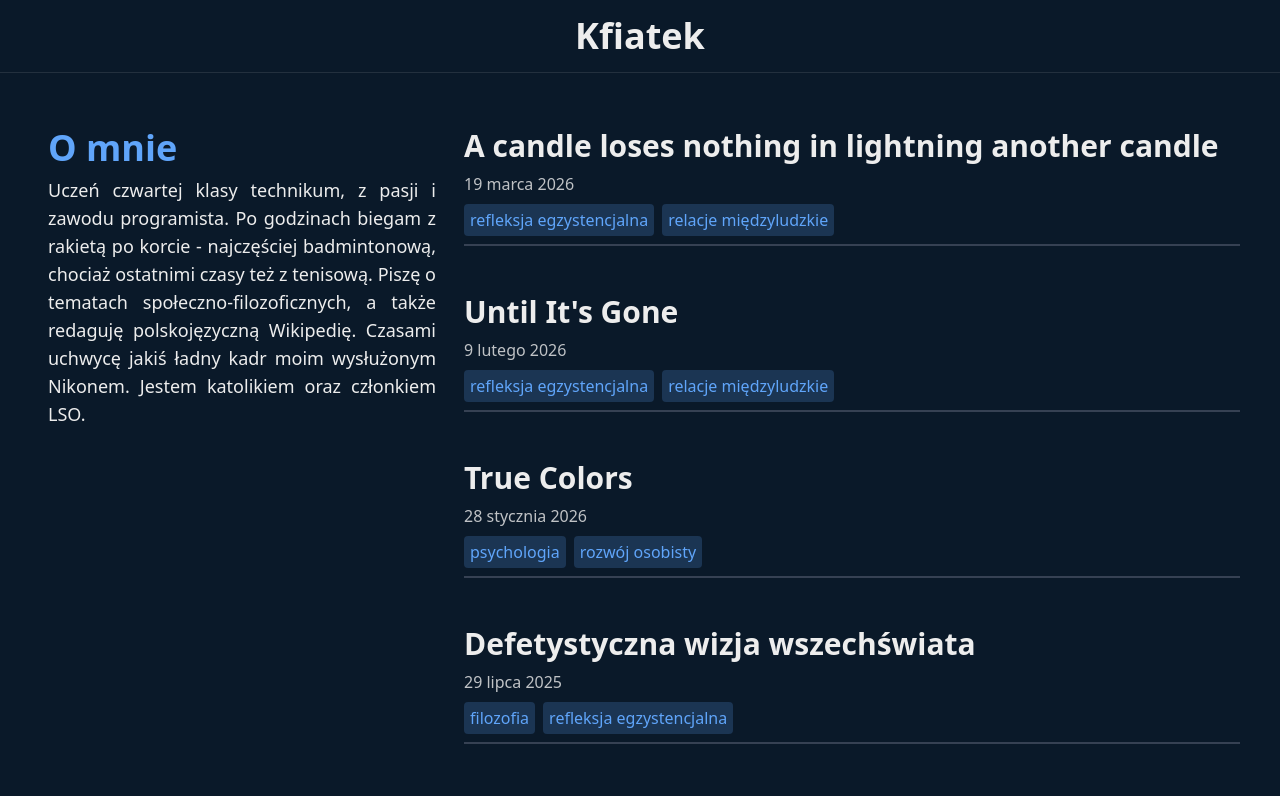
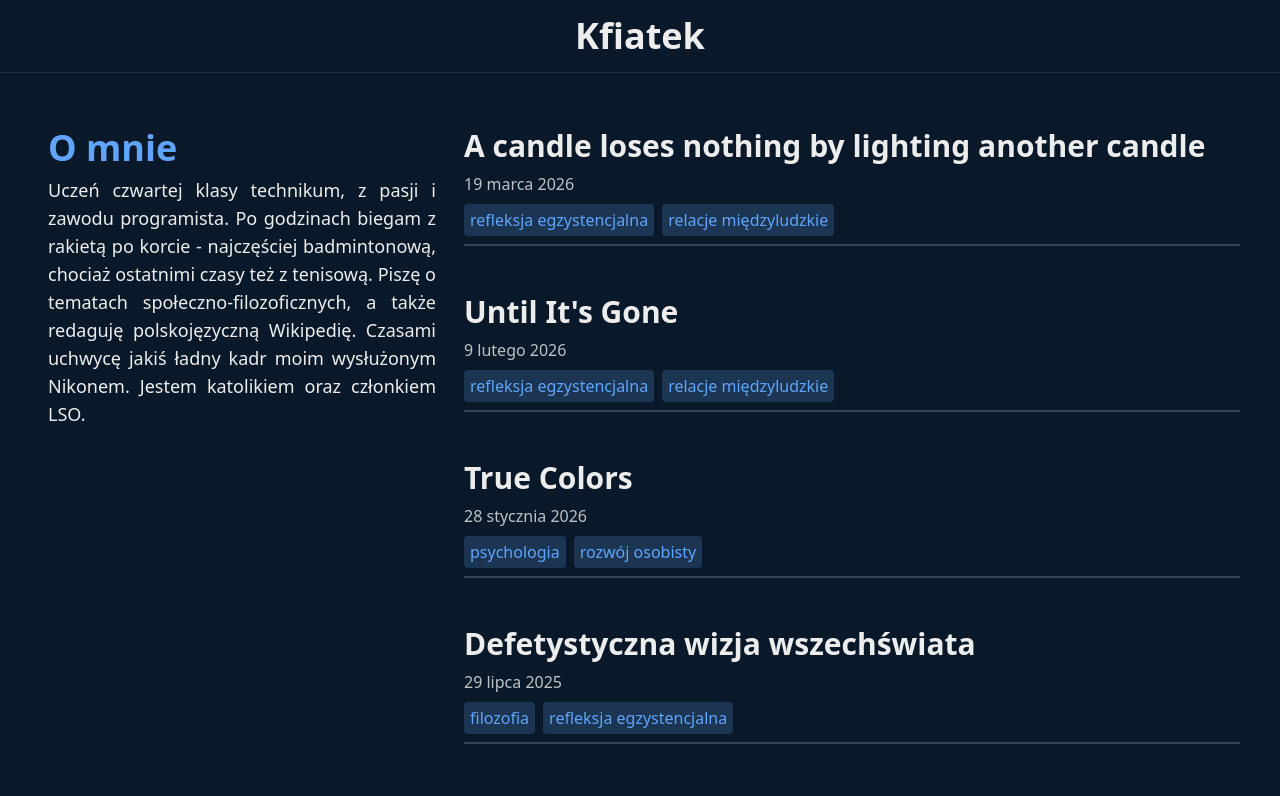
Before and after one commit to Kfiatek430/kfiatek-xyz, a Next.js app: page / in a window 1280 px wide. Shown: the top 796 px of the page. Built offline with nearby package versions, Linux system fonts and the light colour scheme.

Commit message:
feat(blog): update post title

```diff
--- a/data/posts.ts
+++ b/data/posts.ts
@@ -8,8 +8,8 @@ type Post = {
 
 const posts: Post[] = [
   {
-    slug: "a-candle-loses-nothing-in-lighting-another-candle",
-    title: "A candle loses nothing in lightning another candle",
+    slug: "a-candle-loses-nothing-by-lighting-another-candle",
+    title: "A candle loses nothing by lighting another candle",
     categories: ["refleksja egzystencjalna", "relacje międzyludzkie"],
     date: "19 marca 2026",
     content:
```
